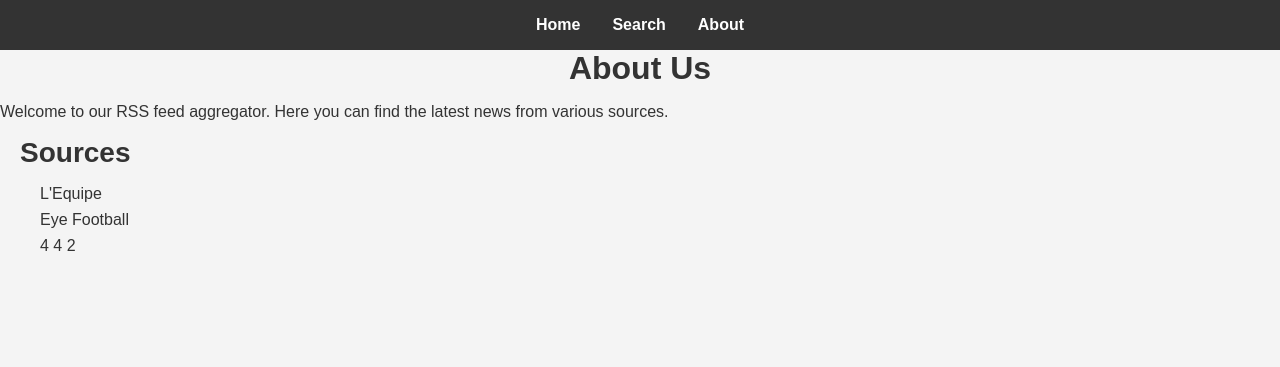
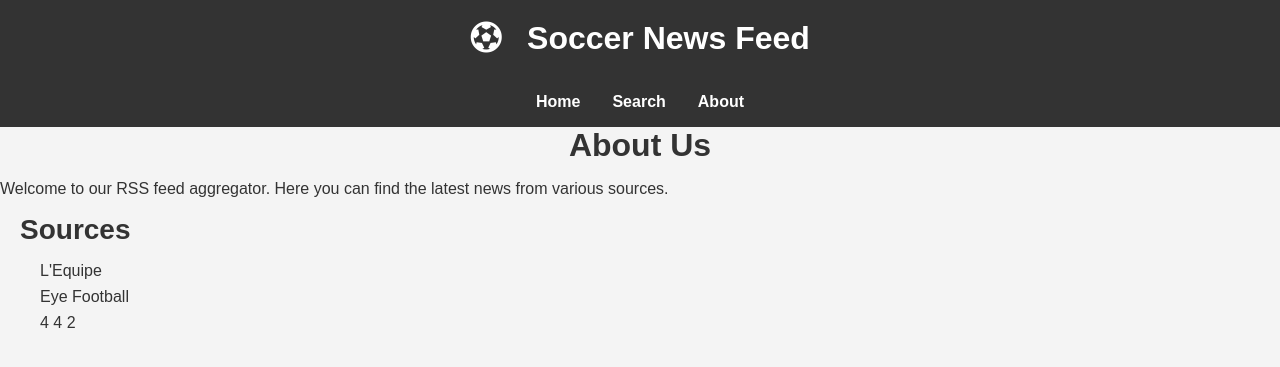
Before and after one commit to clevymar/NewsAggregator, a Flask app: page /about in a window 1280 px wide. Shown: the top 367 px of the page. Run offline with Flask 3, Linux system fonts and the light colour scheme.

Commit message:
adding better header

```diff
--- a/static/style.css
+++ b/static/style.css
@@ -63,14 +63,19 @@ nav ul li a:hover {
 
 header {
     background-color: #333;
-    color: #fff;
-    padding: 15px 0;
+    color: white;
+    padding: 10px;
     text-align: center;
 }
 
 header h1 {
-    margin: 0;
+    color: white;
+    margin: 10px;
     font-size: 2em;
+}
+
+header h1 i {
+    margin-right: 0.5em;
 }
 
 header form {
--- a/templates/base.html
+++ b/templates/base.html
@@ -5,8 +5,13 @@
     <meta name="viewport" content="width=device-width, initial-scale=1.0">
     <title>{% block title %}{% endblock %}</title>
     <link rel="stylesheet" href="{{ url_for('static', filename='style.css') }}">
+    <link rel="stylesheet" href="https://cdnjs.cloudflare.com/ajax/libs/font-awesome/5.15.3/css/all.min.css">
+
 </head>
 <body>
+    <header>
+        <h1> <i class="fas fa-futbol"></i> Soccer News Feed</h1>
+    </header>
     <nav>
         <ul>
             <li><a href="{{ url_for('index') }}">Home</a></li>
--- a/templates/index.html
+++ b/templates/index.html
@@ -4,7 +4,7 @@
 
 {% block content %}
 <header>
-    <h1>Soccer RSS News Aggregator</h1>
+    <!-- <h1>Soccer RSS News Aggregator</h1> -->
     <form action="{{ url_for('search') }}" method="GET">
         <input type="text" name="q" placeholder="Search For Keyword">
         <button type="submit">Search</button>
--- a/templates/search_results.html
+++ b/templates/search_results.html
@@ -4,7 +4,7 @@
 
 {% block content %}
 <header>
-    <h1>Soccer RSS News Aggregator</h1>
+    <!-- <h1>Soccer RSS News Aggregator</h1> -->
     <form action="{{ url_for('search') }}" method="GET">
         <input type="text" name="q" placeholder="Search For Keyword">
         <button type="submit">Search</button>
@@ -23,7 +23,7 @@
         </article>
         {% endfor %}
     {% else %}
-    <p>No search results found for "{{ query }}".</p>
+    <p>No search results yet.</p>
     {% endif %}
 </div>
 
```
